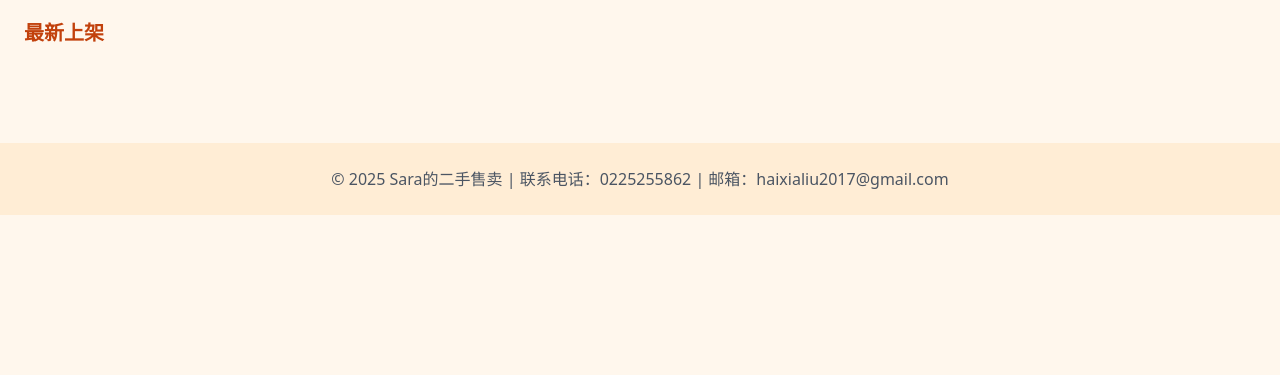
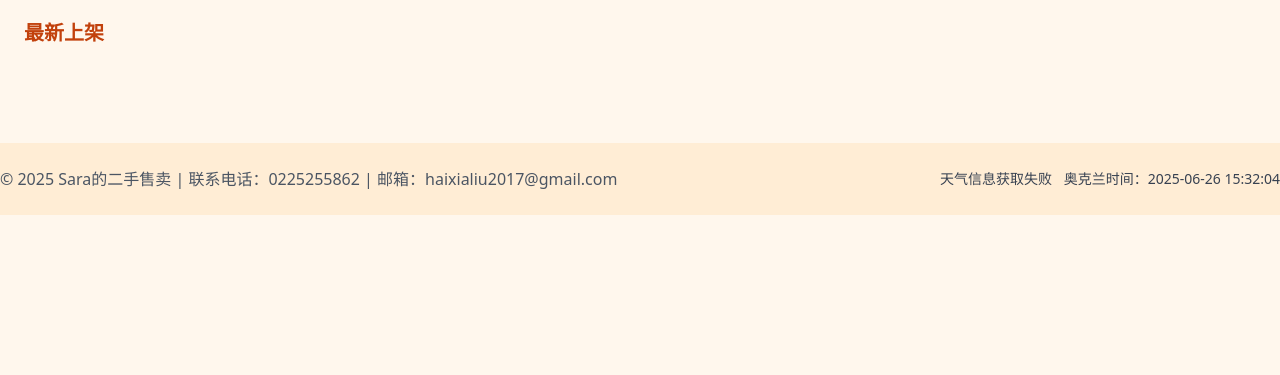
Before and after one commit to sarahliuakl/sarasecondhandstaff, a Flask app: page / in a window 1280 px wide. Shown: the part 425-800 px from the top of the page. Run offline with Flask 3, Linux system fonts and the light colour scheme; some libraries are stand-ins or nearby versions.

Commit message:
优化页面布局：将天气信息从顶部导航移至页脚
- 从header导航栏中移除天气和时间显示
- 在footer中添加响应式天气信息布局
- 桌面端：版权信息和天气信息并排显示
- 移动端：垂直堆叠显示，提升用户体验
- 保留所有天气API功能和时间更新逻辑

```diff
--- a/src/templates/base.html
+++ b/src/templates/base.html
@@ -84,10 +84,6 @@
         <!-- 订单查询 -->
         <a href="{{ url_for('main.order_query') }}" class="text-orange-700 font-semibold hover:underline">订单查询</a>
 
-        <div class="ml-4 text-sm text-gray-700 align-middle">
-          <span id="weather">正在获取天气...</span>
-          <span id="localtime" class="ml-2"></span>
-        </div>
       </nav>
     </div>
   </header>
@@ -98,7 +94,15 @@
   <!-- Footer -->
   <footer class="bg-orange-100 mt-10 py-6">
     <div class="container mx-auto text-center text-gray-600">
-      © 2025 Sara的二手售卖 | 联系电话：0225255862 | 邮箱：haixialiu2017@gmail.com
+      <div class="flex flex-col md:flex-row justify-between items-center">
+        <div class="mb-2 md:mb-0">
+          © 2025 Sara的二手售卖 | 联系电话：0225255862 | 邮箱：haixialiu2017@gmail.com
+        </div>
+        <div class="text-sm text-gray-700">
+          <span id="weather">正在获取天气...</span>
+          <span id="localtime" class="ml-2"></span>
+        </div>
+      </div>
     </div>
   </footer>
 <script>
```
